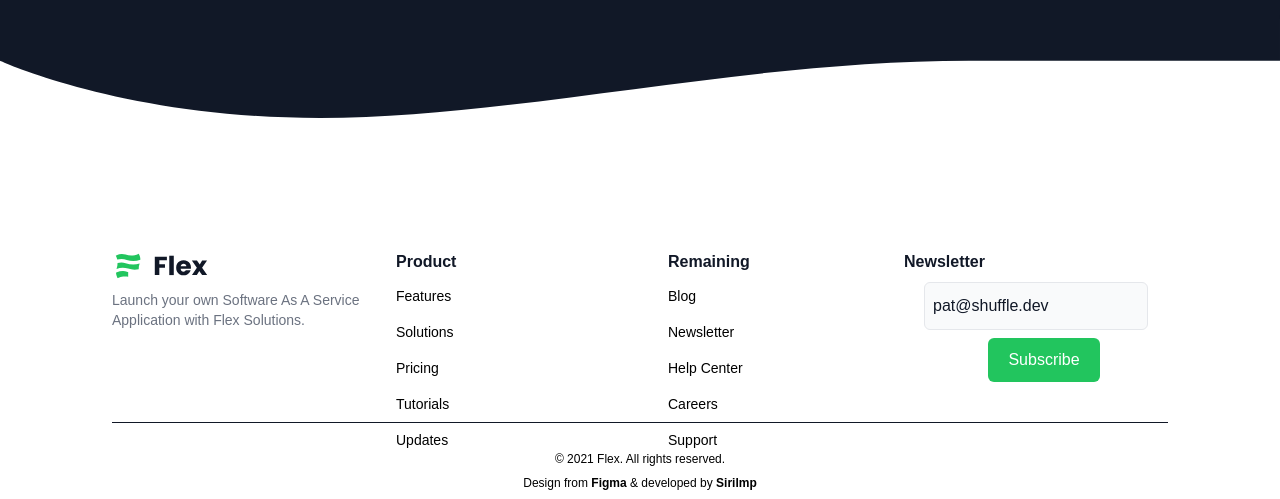
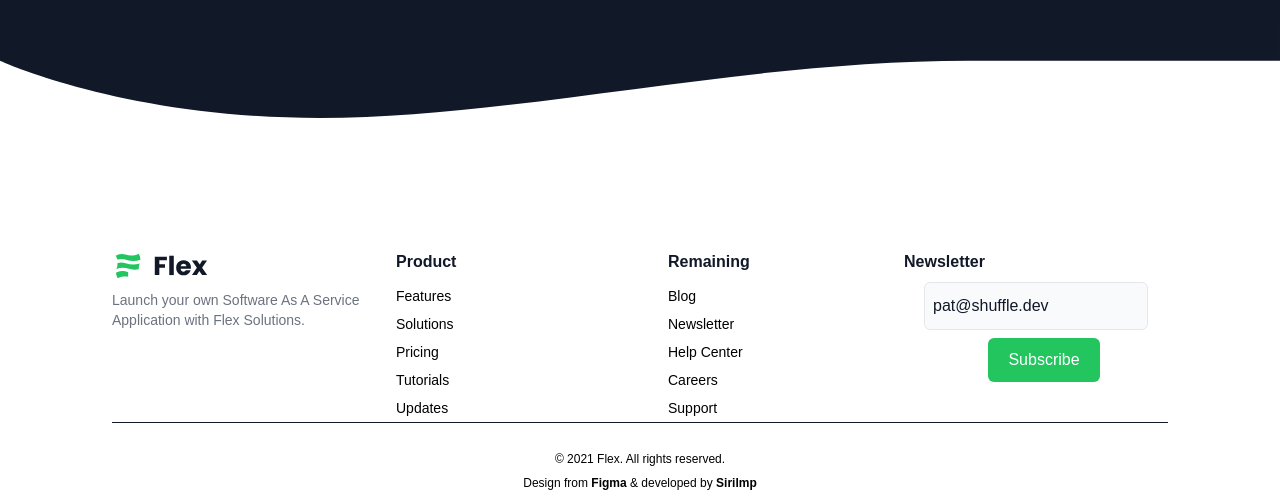
Before and after one commit to sirilmp/flex, a React (Create React App) app: page / in a window 1280 px wide. Shown: the part 7997-8496 px from the top of the page. Built offline with nearby package versions, Linux system fonts and the light colour scheme.

Commit message:
footer alignment fixed

```diff
--- a/src/components/Footer.jsx
+++ b/src/components/Footer.jsx
@@ -2,15 +2,15 @@ import React from 'react'
 
 const Footer = () => {
     return (
-        <div className='bg-white px-5 py-32 pb-2 lg:px-28'>
-            <div className='w-full grid lg:grid-cols-4 md:grid-cols-2 '>
+        <div className='bg-white px-5 py-32 pb-2 lg:px-28 relative'>
+            <div className='w-full grid lg:grid-cols-4 md:grid-cols-2 relative'>
                 <div className='flex flex-col md:max-w-xs mb-10 lg:mb-0'>
                     <img src="../assets/images/logo-dark.svg" alt="logo" className='w-24' />
                     <p className='text-sm mt-2 text-gray-500 font-normal'>Launch your own Software As A Service Application with Flex Solutions.</p>
                 </div>
                 <div className='lg:mx-5 mb-10 lg:mb-0 w-full'>
                     <h5 className='font-bold text-gray-900 mb-2'>Product</h5>
-                    <div className='text-sm w-full h-full font-medium leading-7 flex lg:flex-col flex-wrap justify-between items-center lg:items-start'>
+                    <div className='text-sm w-full h-full font-medium leading-7 flex lg:flex-col flex-wrap justify-between lg:justify-start items-center lg:items-start'>
                         <p className='cursor-pointer hover:text-green-500 hover:font-semibold duration-200'>Features</p>
                         <p className='cursor-pointer hover:text-green-500 hover:font-semibold duration-200'>Solutions</p>
                         <p className='cursor-pointer hover:text-green-500 hover:font-semibold duration-200'>Pricing</p>
@@ -20,7 +20,7 @@ const Footer = () => {
                 </div>
                 <div className='px-2 lg:mx-5 mb-10 lg:mb-0'>
                     <h5 className='font-bold text-gray-900 mb-2'>Remaining</h5>
-                    <div className='text-sm w-full h-full font-medium leading-7 flex lg:flex-col flex-wrap justify-between items-center lg:items-start'>
+                    <div className='text-sm w-full h-full font-medium leading-7 flex lg:flex-col flex-wrap justify-between lg:justify-start items-center lg:items-start'>
                         <p className='cursor-pointer hover:text-green-500 hover:font-semibold duration-200'>Blog</p>
                         <p className='cursor-pointer hover:text-green-500 hover:font-semibold duration-200'>Newsletter</p>
                         <p className='cursor-pointer hover:text-green-500 hover:font-semibold duration-200'>Help Center</p>
```
